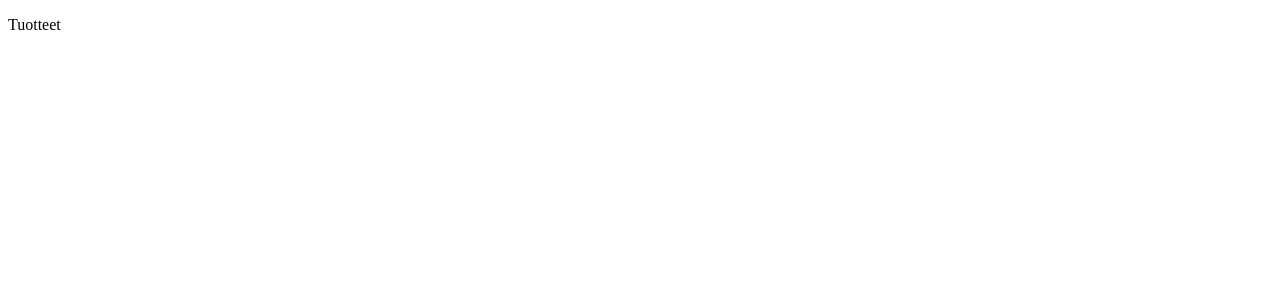
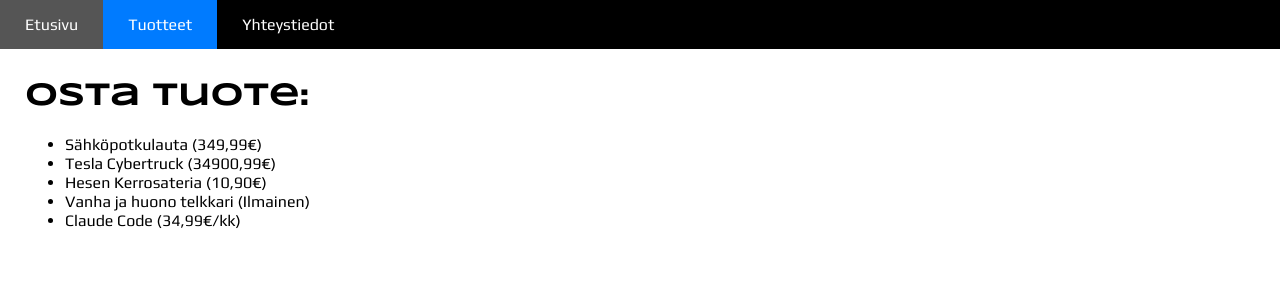
Before and after one commit to ArtemiiKKKKKK/Web-ohjelmointi, a PHP site: page /tuotteet.php in a window 1280 px wide. Before the commit the part shown is almost empty. Shown: the top 300 px of the page. Run offline with PHP 8.4, Linux system fonts and the light colour scheme.

Commit message:
task 8 php

```diff
--- a/PHP/Navigaatiomenu (task 8)/navigaatio.php
+++ b/PHP/Navigaatiomenu (task 8)/navigaatio.php
@@ -1,7 +1,7 @@
 <?php
 $pages = [
     'Etusivu' => 'etusivu.php',
-    'Tilaa tuote' => 'tuotteet.php',
+    'Tuotteet' => 'tuotteet.php',
     'Yhteystiedot' => 'yhteystiedot.php'
 ];
 // Haetaan nykyisen sivun tiedostonimi
--- /dev/null
+++ b/PHP/Navigaatiomenu (task 8)/style.css
@@ -0,0 +1,69 @@
+@import url('https://fonts.googleapis.com/css2?family=Play:wght@400;700&family=Syncopate:wght@400;700&display=swap');
+
+p,
+ul,
+li,
+nav a {
+    font-family: "Play", sans-serif;
+    font-weight: 400;
+}
+
+h1,
+h2,
+h3,
+h4,
+h5 {
+    font-family: "Syncopate", sans-serif;
+    font-weight: 700;
+}
+
+main {
+    padding-left: 25px;
+    padding-right: 25px;
+    padding-top: 10px;
+}
+
+p {
+    padding-left: 5px;
+    padding-right: 5px;
+}
+
+nav {
+    display: block;
+    background-color: black;
+    width: 100%;
+}
+
+nav ul {
+    display: flex;
+    list-style: none;
+    padding: 0;
+    margin: 0;
+    background-color: black;
+}
+
+nav li {
+    transition: background-color 0.3s;
+}
+
+nav a {
+    display: block;
+    padding: 15px 25px;
+    color: white;
+    text-decoration: none;
+}
+
+/* Hover effect */
+nav li:hover {
+    background-color: #555;
+}
+
+/* Active page */
+nav li.active {
+    background-color: #007bff;
+}
+
+/* Page spacing */
+body {
+    margin: 0;
+}
--- a/PHP/Navigaatiomenu (task 8)/tuotteet.php
+++ b/PHP/Navigaatiomenu (task 8)/tuotteet.php
@@ -4,24 +4,23 @@
 <head>
     <meta charset="UTF-8">
     <title>Tuotteet - Meidän Firma</title>
-    <style>
-        /* Aktiivisen linkin korostus */
-        nav ul li.active a {
-            background-color: #007bff;
-            color: white;
-        }
-
-        /* Lisää loput muotoilut itse tänne */
-    </style>
+    <link rel="stylesheet" href="style.css">
 </head>
 
 <body>
     <header>
-        <?php // php includen voi lisätä tänne // ?>
+        <?php include 'navigaatio.php'; ?>
 
     </header>
     <main>
-        <p>Tuotteet</p>
+        <h1>Osta tuote: </h1>
+        <ul>
+            <li>Sähköpotkulauta (349,99€)</li>
+            <li>Tesla Cybertruck (34900,99€)</li>
+            <li>Hesen Kerrosateria (10,90€)</li>
+            <li>Vanha ja huono telkkari (Ilmainen)</li>
+            <li>Claude Code (34,99€/kk)</li>
+        </ul>
     </main>
 </body>
 
```
Also changed, not shown: PHP/Navigaatiomenu (task 8)/etusivu.php (+2 -10 lines), PHP/Navigaatiomenu (task 8)/yhteystiedot.php (+8 -11 lines).
